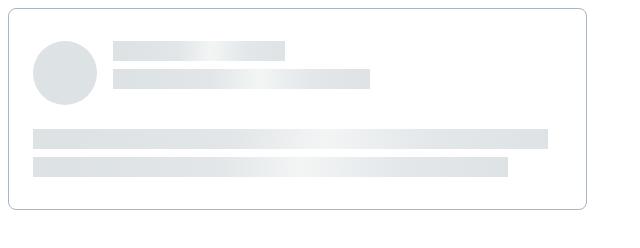
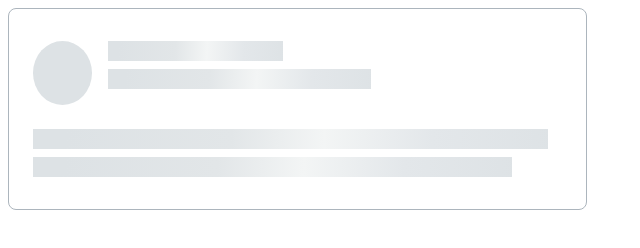
Before and after one commit to js-tasks-ru/htmlcss-20220414_elizaveta3, a website: page 04-lection2/02-skeleton/index.html in a window 1280 px wide. Shown: the full height of the page, 0-640 px from the left. Drawn offline with Linux system fonts and the light colour scheme.

Commit message:
homework-skeleton-fixes

```diff
--- a/04-lection2/02-skeleton/index.html
+++ b/04-lection2/02-skeleton/index.html
@@ -12,13 +12,13 @@
         <div class="skeleton__top">
             <div class="skeleton__circle"></div>
             <div class="skeleton__top-rows">
-                <div class="skeleton__row skeleton_first_full_width"></div>
-                <div class="skeleton__row skeleton_second_full_width"></div>
+                <div class="skeleton__row skeleton__row_small"></div>
+                <div class="skeleton__row skeleton__row_medium"></div>
             </div>
         </div>
         <div class="skeleton__bottom">
-            <div class="skeleton__row skeleton_third_full_width"></div>
-            <div class="skeleton__row skeleton_fourth_full_width"></div>
+            <div class="skeleton__row skeleton__row_full_width"></div>
+            <div class="skeleton__row skeleton__row_large"></div>
         </div>
     </div>
 
--- a/04-lection2/02-skeleton/skeleton.css
+++ b/04-lection2/02-skeleton/skeleton.css
@@ -9,13 +9,13 @@
 
 .skeleton__top{
     display: flex;
-    flex-wrap: wrap;
     margin-bottom: 24px;
 }
 
 .skeleton__top-rows{
     display: flex;
     flex-direction: column;
+    width: 475px;
 }
 
 .skeleton__circle{
@@ -27,29 +27,30 @@
 }
 
 .skeleton__row{
-    background: var(--grey-skeleton);
+    background: var(--gradient);
     height: 20px;
 }
 
-.skeleton_first_full_width{
-    width: 172px;
+.skeleton__row_small{
+    width: 40%;
     margin-bottom: 8px;
 }
 
-.skeleton_second_full_width{
-    width: 257px;
+.skeleton__row_medium{
+    width: 60%;
 }
 
-.skeleton_third_full_width{
-    width: 515px;
+.skeleton__row_full_width{
+    width: 100%;
     margin-bottom: 8px;
 }
 
-.skeleton_fourth_full_width{
-    width: 475px;
+.skeleton__row_large{
+    width: 93%;
 }
 
 .skeleton__bottom{
     display: flex;
     flex-direction: column;
+    width: 515px;
 }
--- a/assets/css/main.css
+++ b/assets/css/main.css
@@ -17,7 +17,7 @@
     --grey-2: #DDE2E5;
     --grey-3: #ACB5BD;
     --grey-4: #495057;
-    --grey-skeleton: linear-gradient(92.51deg, #DDE2E5 6.44%, #E2E6E8 38.47%, #F3F5F5 56.48%, #E3E7EA 77.5%, #DDE2E5 102.52%);
+    --gradient: linear-gradient(92.51deg, #DDE2E5 6.44%, #E2E6E8 38.47%, #F3F5F5 56.48%, #E3E7EA 77.5%, #DDE2E5 102.52%);
 
     --error: var(--red);
     --success: var(--blue);
```
